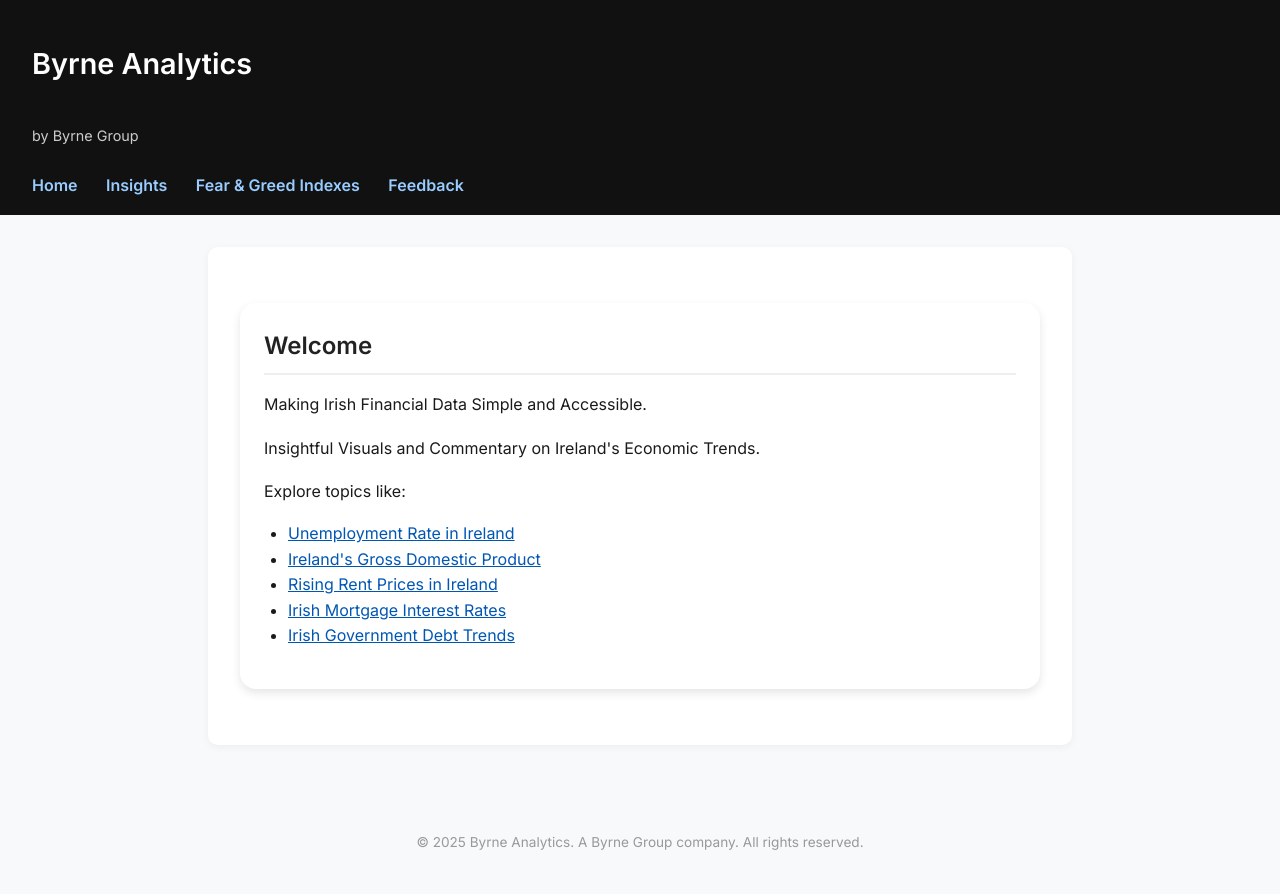
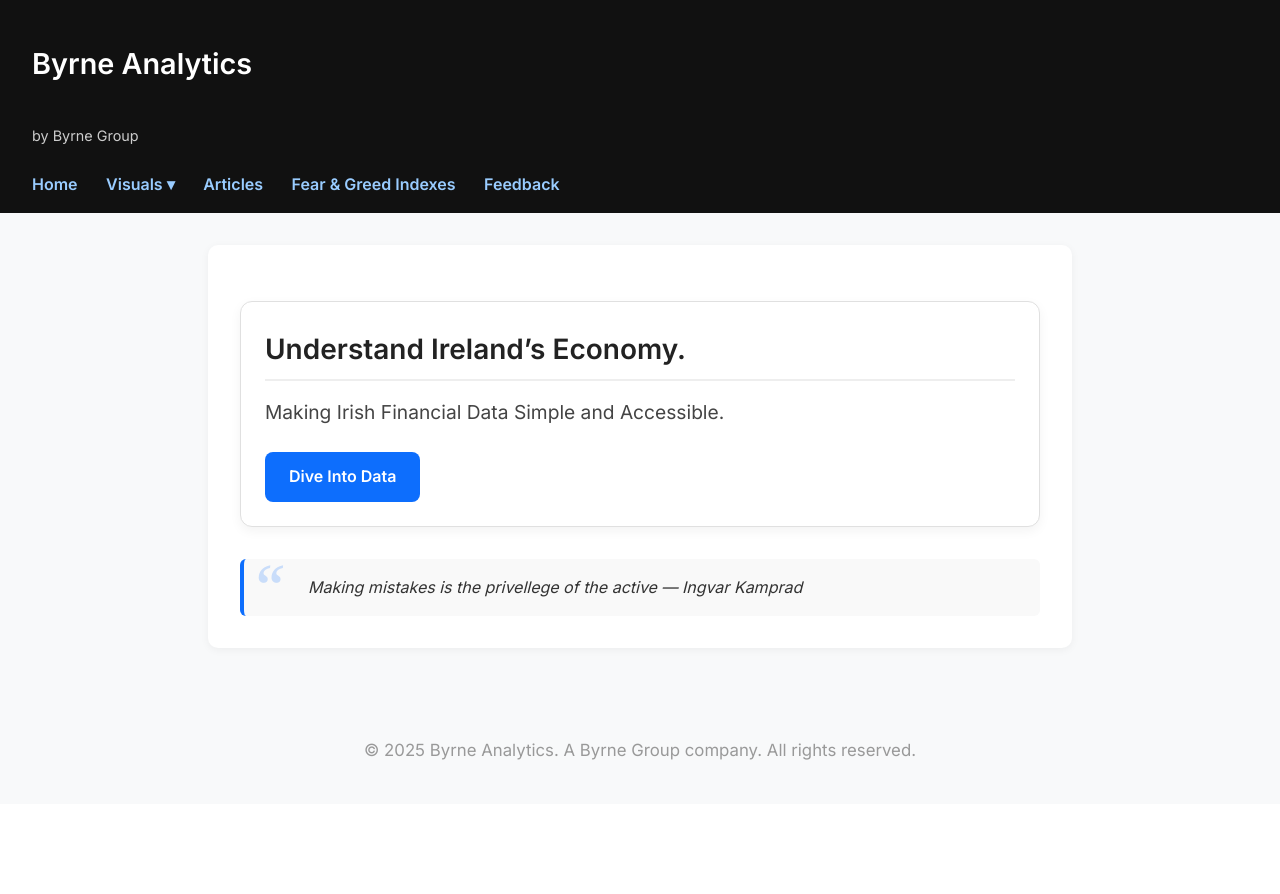
Before and after one commit to antonbyrne/byrneanalytics, a Flask app: page / in a window 1280 px wide. After the commit the page ends 760 px from the top, so only its background shows below. Run offline with Flask 3, Linux system fonts and the light colour scheme.

Commit message:
Updated homepage with quotes and other visual changes

```diff
--- a/app.py
+++ b/app.py
@@ -9,6 +9,10 @@ app.secret_key = 'byrne_group_byrne_analytics'
 @app.route('/')
 def home():
     return render_template('home.html')
+
+@app.route('/visuals')
+def visuals():
+    return render_template('visuals.html')
 
 @app.route('/unemployment')
 def unemployment():
@@ -135,6 +139,7 @@ def sp500_index():
     if not raw_values:
         return "Error: No data found in response."
 
+
     dates = [datetime.fromtimestamp(entry.get("x") / 1000).strftime('%Y-%m-%d') for entry in raw_values]
     values = [entry.get("y") for entry in raw_values]
 
--- a/static/main.css
+++ b/static/main.css
@@ -26,6 +26,12 @@ header h1 a {
 .subtitle {
     font-size: 0.9rem;
     color: #ccc;
+}
+
+nav {
+    position: sticky;
+    top: 0;
+    z-index: 1000;
 }
 
 nav {
@@ -92,6 +98,12 @@ a:hover {
 }
 
 @import url('https://fonts.googleapis.com/css2?family=Inter:wght@400;600;700&display=swap');
+
+.home-card {
+    background: linear-gradient(145deg, #fdfdfd, #f3f6fa);
+    border: 1px solid #e0e0e0;
+    box-shadow: 0 4px 12px rgba(0, 0, 0, 0.04);
+}
 
 body {
     font-family: 'Inter', sans-serif;
@@ -223,3 +235,154 @@ hr {
     color: green;
     margin-top: 1em;
 }
+
+/* Dropdown container */
+.dropdown {
+    position: relative;
+    display: inline-block;
+}
+
+/* Dropdown content (hidden by default) */
+.dropdown-content {
+    display: none;
+    position: absolute;
+    background-color: white;
+    min-width: 180px;
+    box-shadow: 0 4px 8px rgba(0,0,0,0.1);
+    z-index: 1;
+    border-radius: 6px;
+}
+
+/* Dropdown items */
+.dropdown-content a {
+    color: black;
+    padding: 10px 16px;
+    text-decoration: none;
+    display: block;
+}
+
+/* Hover styles */
+.dropdown-content a:hover {
+    background-color: #f1f1f1;
+}
+
+.dropdown:hover .dropdown-content {
+    display: block;
+}
+
+.dropbtn {
+    cursor: pointer;
+}
+
+.grid {
+  display: grid;
+  grid-template-columns: repeat(auto-fit, minmax(260px, 1fr));
+  gap: 20px;
+  margin-top: 20px;
+}
+
+.summary-card {
+  background: #fff;
+  border-radius: 8px;
+  padding: 20px;
+  box-shadow: 0 2px 8px rgba(0,0,0,0.05);
+  transition: all 0.2s ease-in-out;
+}
+
+.summary-card:hover {
+  box-shadow: 0 4px 12px rgba(0,0,0,0.1);
+}
+
+.summary-card h3 {
+  margin-top: 0;
+}
+
+.summary-card a {
+  color: #0056b3;
+  font-weight: bold;
+  text-decoration: none;
+}
+
+.hero-subtext {
+    font-size: 1.2rem;
+    margin: 0.5rem 0 1.5rem;
+    color: #444;
+}
+
+.cta-button {
+    display: inline-block;
+    background-color: #0d6efd;
+    color: white;
+    padding: 0.75rem 1.5rem;
+    border-radius: 8px;
+    text-decoration: none;
+    font-weight: 600;
+    transition: background-color 0.3s ease;
+}
+
+.cta-button:hover {
+    background-color: #0b5ed7;
+}
+
+
+.card {
+    box-shadow: 0 4px 12px rgba(0,0,0,0.05);
+    border-radius: 12px;
+    background: #ffffff;
+}
+
+h2 {
+    font-size: 1.75rem;
+    font-weight: 600;
+}
+p {
+    font-size: 1.05rem;
+    line-height: 1.6;
+}
+
+.quote-box {
+    background-color: #f9f9f9;
+    border-left: 4px solid #0d6efd;
+    margin-top: 2rem;
+    padding: 1rem 1.5rem;
+    font-style: italic;
+    color: #333;
+    font-size: 1rem;
+    border-radius: 6px;
+    position: relative;
+    opacity: 0;
+    animation: fadeIn 1s ease-out forwards;
+}
+
+.quote-box .quote-icon {
+    font-size: 4rem;         /* Increased from 2rem */
+    position: absolute;
+    top: -0.25rem;           /* Slight nudge upward */
+    left: 0.5rem;            /* Align nicely with the text */
+    color: #0d6efd;
+    font-family: Georgia, serif;
+    line-height: 1;
+    opacity: 0.2;            /* Light opacity for elegance */
+    pointer-events: none;
+}
+
+.quote-box blockquote {
+    padding-left: 2.5rem;
+    margin: 0;
+}
+
+
+@keyframes fadeIn {
+    to {
+        opacity: 1;
+    }
+}
+
+.search-bar {
+    width: 100%;
+    padding: 10px;
+    margin-bottom: 15px;
+    border-radius: 6px;
+    border: 1px solid #ccc;
+    font-size: 1rem;
+}
--- /dev/null
+++ b/static/quotes.js
@@ -0,0 +1,15 @@
+const quotes = [
+    "Torture the data, and it will confess to anything. — Ronald Coase",
+    "If everybody is thinking alike, then somebody isn't thinking. — George S. Patton",
+    "It is better to be roughly right than precisely wrong. — John Maynard Keynes",
+    "An economist is an expert who will know tomorrow why the things he predicted yesterday didn’t happen today. — Laurence J. Peter",
+    "Facts do not cease to exist because they are ignored. — Aldous Huxley",
+    "Opportunities come infrequently. When it rains gold, put out the bucket, not the thimble. — Warren Buffett",
+    "There is no better teacher than history in determining the future. There are answers worth billions of dollars in thirty dollar history books. — Charlie Munger",
+    "I can calculate the motion of heavenly bodies, but not the madness of people. — Isaac Newton",
+    "An investment in knowledge always pays the best interest. — Benjamin Franklin",
+    "Everything should be made as simple as possible, but not simpler. — Albert Einstein",
+    "Those who cannot change their minds cannot change anything. — George Bernard Shaw",
+    "Anyone who stops learning is old, whether at twenty or eighty. Anyone who keeps learning stays young. — Henry Ford",
+    "Making mistakes is the privellege of the active — Ingvar Kamprad"
+];
--- a/templates/articles/housing/mortgage_effects.html
+++ b/templates/articles/housing/mortgage_effects.html
@@ -11,9 +11,8 @@
         <p>
             While rising mortgage rates may slow price growth in the short term, Ireland’s chronic housing shortage suggests that significant price drops are unlikely. Government initiatives, such as Help-to-Buy and the First Home Scheme, aim to support buyers, but long-term solutions depend on increased construction and policy reforms.
         </p>
-        <p><em>— Byrne Analytics, 22/06/2025 </em></p>
 
-<p><a href="{{ url_for('insights') }}">← Back to Insights</a></p>
+<p><a href="{{ url_for('insights') }}">← Back to Articles</a></p>
 
 <button onclick="window.scrollTo({top: 0, behavior: 'smooth'});" class="top-button">↑ Top</button>
 
--- a/templates/articles/housing/rent_trends.html
+++ b/templates/articles/housing/rent_trends.html
@@ -11,9 +11,8 @@
         <p>
             Additional upward pressure has come from institutional investors purchasing large volumes of housing, prioritizing higher-yield urban rentals. Meanwhile, planning delays, high construction costs, and limited land availability in urban cores have constrained supply. The rise of remote work and flexible leasing has further increased demand in regions that previously had more affordable rents. Unless housing supply meaningfully increases, especially in cities and commuter belts, rent inflation is likely to remain a persistent structural challenge in Ireland’s economy.
         </p>
-        <p><em>— Byrne Analytics, date </em></p>
 
-<p><a href="{{ url_for('insights') }}">← Back to Insights</a></p>
+<p><a href="{{ url_for('insights') }}">← Back to Articles</a></p>
 
 <button onclick="window.scrollTo({top: 0, behavior: 'smooth'});" class="top-button">↑ Top</button>
 
--- a/templates/articles/public/government.html
+++ b/templates/articles/public/government.html
@@ -11,9 +11,8 @@
         <p>
             Despite high total spending, Ireland managed a government surplus of €7.5 billion (1.5% of GDP) in 2023, though this was down from the prior year’s €8.6 billion (1.7%) surplus. Debt levels also slightly declined, with gross debt falling to €220.7 billion (43.3% of GDP). Capital investment under the National Development Plan increased substantially, with core capital spending rising to €12.6 billion in 2024, particularly in transport, housing, and climate-related infrastructure. This suggests a fiscal policy focused on investing for future growth, while maintaining prudent control over the national balance sheet.
         </p>
-        <p><em>— Byrne Analytics, date </em></p>
 
-<p><a href="{{ url_for('insights') }}">← Back to Insights</a></p>
+<p><a href="{{ url_for('insights') }}">← Back to Articles</a></p>
 
 <button onclick="window.scrollTo({top: 0, behavior: 'smooth'});" class="top-button">↑ Top</button>
 
--- a/templates/articles/salary/salary_vs_inflation.html
+++ b/templates/articles/salary/salary_vs_inflation.html
@@ -9,9 +9,8 @@
         <p>
             As inflation stabilizes, salary negotiations and public sector adjustments will be crucial. Monitoring this trend over time can help professionals understand their real earnings trajectory.
         </p>
-        <p><em>— Byrne Analytics, 22/06/2025</em></p>
 
-<p><a href="{{ url_for('insights') }}">← Back to Insights</a></p>
+<p><a href="{{ url_for('insights') }}">← Back to Articles</a></p>
 
 <button onclick="window.scrollTo({top: 0, behavior: 'smooth'});" class="top-button">↑ Top</button>
 
--- a/templates/debt.html
+++ b/templates/debt.html
@@ -75,6 +75,6 @@ const debtChart = new Chart(ctx, {
     <strong>Note:</strong> The data for 2025 and 2026 are based on forecasted data from the National Treasury Management Agency.
 </div>
 
-<p><a href="{{ url_for('home') }}">← Back to Home</a></p>
+<p><a href="{{ url_for('visuals') }}">← Back to Visuals</a></p>
 
 {% endblock %}
--- a/templates/fear_greed/crypto.html
+++ b/templates/fear_greed/crypto.html
@@ -70,4 +70,6 @@ const fgChart = new Chart(ctx, {
     <strong>Note:</strong> This cryptocurrency fear and greed index is largely Bitcoin-centric, but loosley reflects overall market sentiment. The data is influenced by price volatility, Google Trends data, market volume data, and social media sentiment.
 </div>
 
+<p><a href="{{ url_for('fear_greed_index') }}">← Back to Fear & Greed Indexes</a></p>
+
 {% endblock %}
--- a/templates/fear_greed/sp500.html
+++ b/templates/fear_greed/sp500.html
@@ -70,4 +70,6 @@ const fgChart = new Chart(ctx, {
     <strong>Note:</strong> Data sourced from CNN.
 </div>
 
+<p><a href="{{ url_for('fear_greed_index') }}">← Back to Fear & Greed Indexes</a></p>
+
 {% endblock %}
--- a/templates/gdp.html
+++ b/templates/gdp.html
@@ -57,10 +57,10 @@ const gdpChart = new Chart(ctx, {
         <p>Gross Domestic Product (GDP) measures the total market value of all goods and services produced within a country in a given year. It is a key indicator of a nation's economic performance and health, and is used to measure the size and growth of an economy.</p>
 
         <h3>Why Is GDP Important?</h3>
-        <p>GDP is used by policymakers, economists, and investors to assess the size and growth of an economy. Rising GDP typically indicates economic expansion, increased employment, and growing incomes. Conversly, if a country's GDP is in decline for two consecutive quarters, the country is in recession.</p>
+        <p>Rising GDP typically indicates economic expansion, increased employment, and growing incomes. Conversly, if a country's GDP is in decline for two consecutive quarters, the country is in recession.</p>
 
         <h3>Ireland's Performance</h3>
-        <p>Ireland’s nominal GDP has grown dramatically since the 1990s, with sharp upward trends especially noticeable after 2014. This growth reflects increased foreign direct investment, a booming tech and pharmaceutical sector, and export-driven economic expansion. Periods of flattening, such as around 2008–2010, coincide with the global financial crisis.</p>
+        <p>Ireland’s nominal GDP has grown dramatically since the 1990s, with sharp upward trends especially noticeable after 2014. This growth reflects increased foreign direct investment, a booming tech and pharmaceutical sector, and export-driven economic expansion. The period of decline around 2008-2010 coincides with the global financial crisis.</p>
     </div>
 </div>
 
@@ -77,6 +77,6 @@ document.getElementById("toggleCommentary").addEventListener("click", function()
 });
 </script>
 
-<p><a href="{{ url_for('home') }}">← Back to Home</a></p>
+<p><a href="{{ url_for('visuals') }}">← Back to Visuals</a></p>
 
 {% endblock %}
--- a/templates/home.html
+++ b/templates/home.html
@@ -1,23 +1,26 @@
 {% extends 'layout.html' %}
 {% block title %}Home{% endblock %}
+
 {% block content %}
+<div class="card home-card">
 
-<div class="card">
-    <h2>Welcome</h2>
-    <p>Making Irish Financial Data Simple and Accessible.
-        </p>
-     <p>
-       Insightful Visuals and Commentary on Ireland's Economic Trends.
-    </p>
-    <p>
-        Explore topics like:</p>
-    <ul>
-        <li><a href="{{ url_for('unemployment') }}">Unemployment Rate in Ireland</a></li>
-        <li><a href="{{ url_for('gdp_chart') }}">Ireland's Gross Domestic Product</a></li>
-        <li><a href="{{ url_for('rent') }}">Rising Rent Prices in Ireland</a></li>
-        <li><a href="{{ url_for('mortgage') }}">Irish Mortgage Interest Rates</a></li>
-        <li><a href="{{ url_for('debt') }}">Irish Government Debt Trends</a></li>
-    </ul>
+    <h2>Understand Ireland’s Economy.</h2>
+    <p class="hero-subtext">Making Irish Financial Data Simple and Accessible.</p>
+
+    <a href="{{ url_for('visuals') }}" class="cta-button">Dive Into Data</a>
+
 </div>
 
+<div id="quote-box" class="quote-box">
+    <span class="quote-icon">“</span>
+    <blockquote id="quote-text">Loading insight...</blockquote>
+</div>
+
+<script src="{{ url_for('static', filename='quotes.js') }}"></script>
+<script>
+    const quoteBox = document.getElementById("quote-text");
+    const randomIndex = Math.floor(Math.random() * quotes.length);
+    quoteBox.textContent = quotes[randomIndex];
+</script>
+
 {% endblock %}
--- a/templates/layout.html
+++ b/templates/layout.html
@@ -7,16 +7,30 @@
     <link rel="icon" type="image/x-icon" href="{{ url_for('static', filename='favicon.ico') }}">
     <link href="https://fonts.googleapis.com/css2?family=Inter:wght@400;600&display=swap" rel="stylesheet">
 </head>
+
 <body>
     <header>
         <h1><a href="{{ url_for('home') }}">Byrne Analytics</a></h1>
         <p class="subtitle">by Byrne Group</p>
-        <nav>
+        <nav class="main-nav">
             <a href="{{ url_for('home') }}">Home</a>
-            <a href="{{ url_for('insights') }}">Insights</a>
-            <a href="{{ url_for('fear_greed_index') }}">Fear & Greed Indexes</a>
-            <a href="{{ url_for('feedback') }}">Feedback</a>
+
+            <div class="dropdown">
+                <a href="{{ url_for('visuals') }}" class="dropbtn">Visuals ▾</a>
+                <div class="dropdown-content">
+                    <a href="{{ url_for('unemployment') }}">Unemployment</a>
+                    <a href="{{ url_for('gdp_chart') }}">GDP</a>
+                    <a href="{{ url_for('rent') }}">Rent Prices</a>
+                    <a href="{{ url_for('mortgage') }}">Mortgage Rates</a>
+                    <a href="{{ url_for('debt') }}">Gov Debt</a>
+                 </div>
+             </div>
+
+             <a href="{{ url_for('insights') }}">Articles</a>
+             <a href="{{ url_for('fear_greed_index') }}">Fear & Greed Indexes</a>
+             <a href="{{ url_for('feedback') }}">Feedback</a>
         </nav>
+
     </header>
     <main>
         {% block content %}{% endblock %}
@@ -28,3 +42,13 @@
 <footer>
     <p> &copy; 2025 Byrne Analytics. A Byrne Group company. All rights reserved.</p>
 </footer>
+
+<meta name="description" content="Live Irish financial trends: inflation, debt, unemployment, rent, mortgage rates, and more.">
+<meta property="og:title" content="Byrne Analytics">
+<meta property="og:image" content="/static/logo.png">
+
+<meta property="og:title" content="Byrne Analytics">
+<meta property="og:description" content="Explore Irish financial trends with live charts and analysis.">
+<meta property="og:type" content="website">
+<meta property="og:url" content="https://byrnegroup.ie">
+<meta property="og:image" content="https://byrnegroup.ie/static/favicon.png">
--- a/templates/mortgage.html
+++ b/templates/mortgage.html
@@ -8,7 +8,7 @@
     <button id="toggleCommentary">Show Commentary</button>
     <div id="commentaryContent" style="display: none;">
         <h3>What Are Mortgage Rates?</h3>
-        <p>A mortgage is a loan used to buy a home or land, where the property itself acts as collateral. Mortgage interest rates determine the cost of borrowing money for the purchase of a property. The European Central Bank (ECB) sets the base interest rate, and Irish banks borrow money at this rate before lending money at a higher interest rate to buyers. Fixed-rate mortgages apply a set rate, and the rate is unaffected by ECB interest rate decisions. Conversly, variable rates fluctuate with ECB decisions. The European Central Bank raises interest rates to fight inflation, and decreases interest rates to fight recession. </p>
+        <p>A mortgage is a loan used to buy a home or land, where the property itself acts as collateral. Mortgage interest rates determine the cost of borrowing money for the purchase of a property. The European Central Bank (ECB) sets the base interest rate, and Irish banks borrow money at this rate before lending money at a higher interest rate to buyers. Fixed-rate mortgages apply a set rate, and the rate is unaffected by ECB interest rate decisions. Conversly, variable rates fluctuate with ECB decisions. The European Central Bank raises interest rates to fight inflation, and decreases interest rates to counter recession. </p>
 
         <h3>Why Do Mortgage Interest Rates Matter?</h3>
         <p>During times of low mortgage rates, more buyers enter the markets and prices rise. When rates are high, there are fewer buyers and prices stabilise or fall. Higher rates mean higher repayments, which decrease homeowner's disposable incomes. As well as this, construction slows down when buyers cannot afford mortgages. Banks earn more from high interest rates, but face greater default risks.</p>
@@ -69,6 +69,6 @@ document.getElementById("toggleCommentary").addEventListener("click", function()
 });
 </script>
 
-<p><a href="{{ url_for('home') }}">← Back to Home</a></p>
+<p><a href="{{ url_for('visuals') }}">← Back to Visuals</a></p>
 
 {% endblock %}
--- a/templates/rent.html
+++ b/templates/rent.html
@@ -11,7 +11,7 @@
         <p>Rent trends are an indicator of economic health and livability, as rent rates impact businesses, individuals and policies. Rising rents can strain household budgets, especially for low- and middle-income earners, forcing trade-offs between housing, food and healthcare. It is also a major component of inflation metrics such as the Consumer Price Index (CPI), and can signal or contribute to broader inflation, influencing central bank policies such as interest rates. Governments use rent data to design affordable housing programs, rent control policies, or tax incentives for developers, who also use rent trend data to  identify profitable markets for rental properties or new construction.</p>
 
         <h3>Ireland's Rental Market Performance</h3>
-        <p>Ireland is experiencing record high rents and a severe supply shortage, with less than 2,300 homes available to rent nationwide. The housing shortage is driven  by a combination of long-term systemic failures, policy missteps, and market constraints. Construction fell after the Celtic Tiger collapse, as up to 50,000 construction workers left Ireland, leading to wage inflation within the construction industry. This, combined with price hikes on important builidng materials, has raised construcution costs significantly. In terms of policy, development loans have been made more expensive by rising interest rates, and high income tax and restrictive rent policies within Ireland has caused upwards of 40,000 landlords leaving Ireland in the last 10 years. An Bord Pleanála has been facing a significant backlog, causing many projects such as the Poolbeg West Strategic Development Zone to experience great delays (8+ years) in completion.   </p>
+        <p>Ireland is experiencing record high rents and a severe supply shortage, with less than 2,300 homes available to rent nationwide. The housing shortage is driven  by a combination of long-term systemic failures, policy missteps, and market constraints. Construction fell after the Celtic Tiger collapse, after which approximately 50,000 construction workers left Ireland. This lead to wage inflation within the construction industry. This, combined with price hikes on important builidng materials, has raised construcution costs significantly. In terms of policy, development loans have been made more expensive by rising interest rates, and high income tax and restrictive rent policies within Ireland has caused upwards of 40,000 landlords to leave Ireland in the last 10 years. An Bord Pleanála has been facing a significant backlog, causing many projects such as the Poolbeg West Strategic Development Zone to experience great delays (8+ years) in completion.   </p>
     </div>
 </div>
 
@@ -69,6 +69,6 @@
     });
 </script>
 
-<p><a href="{{ url_for('home') }}">← Back to Home</a></p>
+<p><a href="{{ url_for('visuals') }}">← Back to Visuals</a></p>
 
 {% endblock %}
--- a/templates/unemployment.html
+++ b/templates/unemployment.html
@@ -55,6 +55,6 @@ new Chart(ctx, {
     <strong>Note:</strong> The unemployment data shown includes both sexes and is averaged across two age ranges: 15–74 and 25–74 years. Data sourced from Central Statistics Office.
 </div>
 
-<p><a href="{{ url_for('home') }}">← Back to Home</a></p>
+<p><a href="{{ url_for('visuals') }}">← Back to Visuals</a></p>
 
 {% endblock %}
```
Also changed, not shown: templates/insights.html (+18 -0 lines), templates/visuals.html (added, +21 -0 lines).
